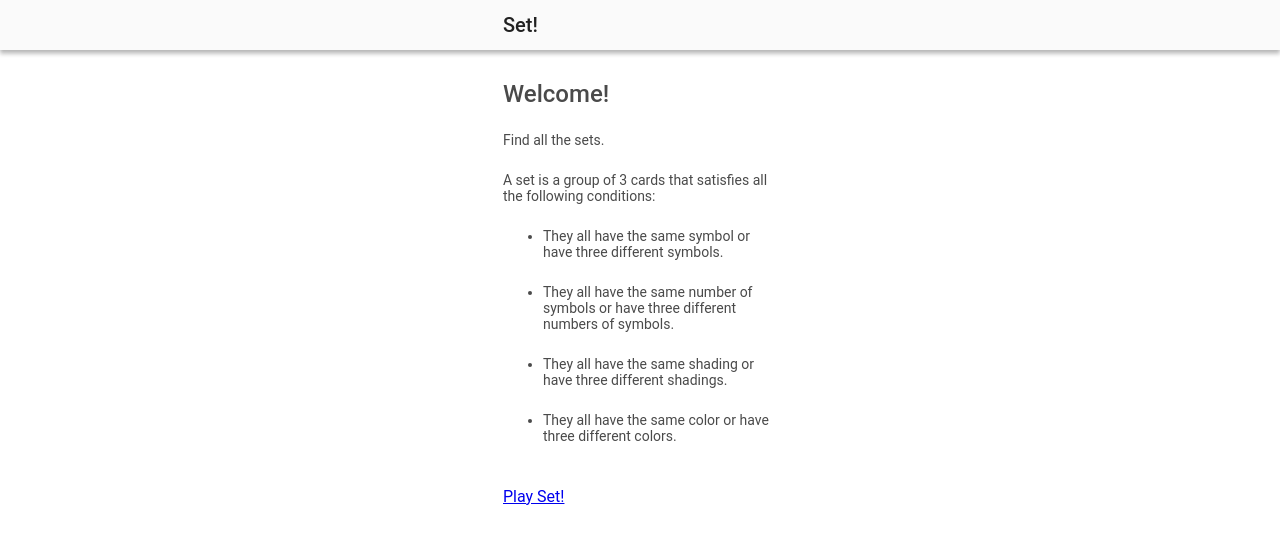
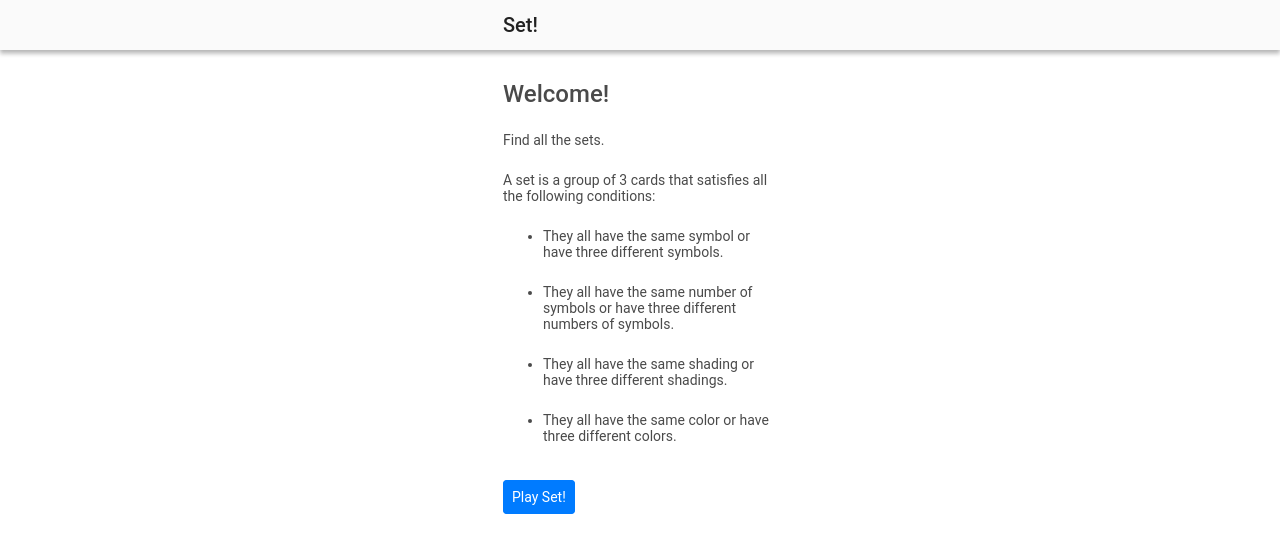
Before and after one commit to radaemon/set-higo, a React (Create React App) app: page / in a window 1280 px wide. Shown: the top 552 px of the page. Built offline with nearby package versions, Linux system fonts and the light colour scheme.

Commit message:
skeletonReadyAndWorkingInTypescript2

```diff
--- a/src/index.scss
+++ b/src/index.scss
@@ -47,3 +47,16 @@ h4,
 h5 {
   color: var(--dark-gray);
 }
+
+.Button {
+  padding: 8px;
+  max-width: 80px;
+  text-decoration: none;
+  text-align: center;
+  font-size: 14px;
+  color: var(--white);
+  background-color: var(--dark-blue);
+  border: 1px solid var(--dark-blue);
+  border-radius: 4px;
+  cursor: pointer;
+}
```
